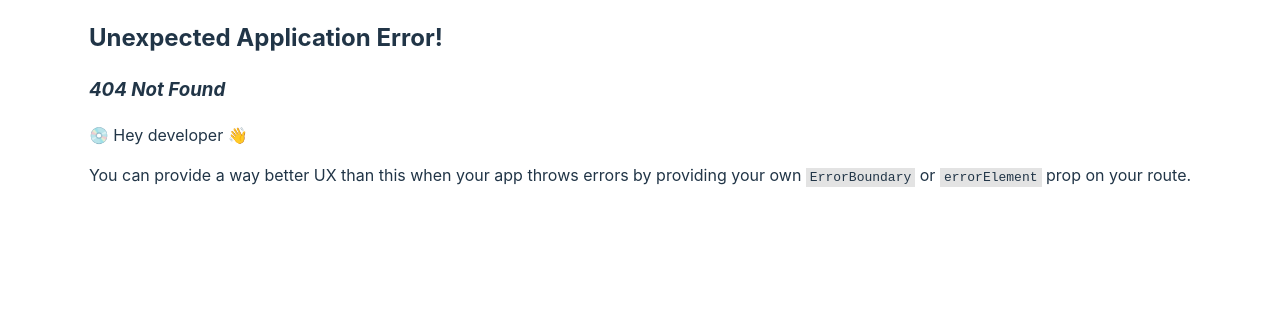
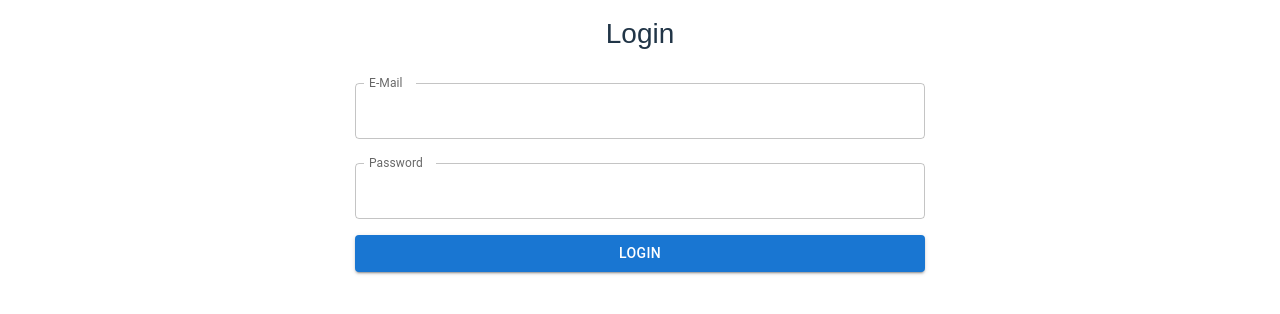
Before and after one commit to leonardrichertz/Bachelor-Thesis-Frontend, a React (Vite) app: page / in a window 1280 px wide. Before the commit this address had no page. Shown: the top 314 px of the page. Built offline with nearby package versions, Linux system fonts and the light colour scheme.

Commit message:
added login page

```diff
--- a/package.json
+++ b/package.json
@@ -13,12 +13,14 @@
     "@emotion/react": "^11.13.5",
     "@emotion/styled": "^11.13.5",
     "@mui/icons-material": "^6.1.9",
+    "@mui/lab": "6.0.0-beta.18",
     "@mui/material": "^6.1.9",
     "chart.js": "^4.4.7",
     "react": "^18.3.1",
     "react-chartjs-2": "^5.2.0",
     "react-dom": "^18.3.1",
-    "react-router-dom": "^7.0.1"
+    "react-router-dom": "^7.0.1",
+    "react-toastify": "^10.0.6"
   },
   "devDependencies": {
     "@eslint/js": "^9.15.0",
--- a/src/router.jsx
+++ b/src/router.jsx
@@ -1,9 +1,15 @@
 import { createBrowserRouter } from 'react-router-dom';
 
-// import Layout from './views/layout';
 import * as Weather from './views/weather';
 
+import * as Login from './views/login';
+
 const router = createBrowserRouter([
+    {
+        path: '/',
+        element: <Login.Component />,
+        action: Login.action
+    },
     {
         path: '/weather',
         element: <Weather.Component />
--- /dev/null
+++ b/src/views/login/index.js
@@ -0,0 +1,3 @@
+import { lazy } from 'react';
+
+export const Component = lazy(() => import('./page'));
--- /dev/null
+++ b/src/views/login/page.jsx
@@ -0,0 +1,93 @@
+import { useState } from 'react';
+import { Box, TextField, Typography } from '@mui/material';
+import LoadingButton from '@mui/lab/LoadingButton';
+import { toast } from 'react-toastify';
+
+export default function Login() {
+  const [email, setEmail] = useState('');
+  const [password, setPassword] = useState('');
+
+  const handleLogin = async () => {
+    try {
+      const response = await fetch(`${import.meta.env.VITE_BACHELOR_THESIS_BACKEND}/api/login`, {
+        method: 'POST',
+        headers: {
+          'Content-Type': 'application/json',
+        },
+        body: JSON.stringify({ email, password }),
+      });
+
+      if (!response.ok) {
+        throw new Error('Login failed');
+      }
+
+      const data = await response.json();
+      const { access_token } = data;
+      localStorage.setItem('access_token', access_token);
+      toast.success('Login successful');
+      window.location.href = '/weather';
+    } catch (error) {
+      toast.error('Login failed');
+    }
+  };
+
+  return (
+    <Box sx={{ mt: 1 }}>
+      <Typography
+        component="h1"
+        variant="h5"
+        sx={{
+          my: '15px',
+          fontFamily: 'Karla, sans-serif',
+          userSelect: 'none',
+          textAlign: 'center',
+          fontSize: '28px',
+        }}
+      >
+        Login
+      </Typography>
+      <TextField
+        margin="normal"
+        required
+        fullWidth
+        id="email"
+        label="E-Mail"
+        name="email"
+        autoComplete="email"
+        InputLabelProps={{
+          shrink: true,
+          required: false,
+          className: 'red-asterisk',
+        }}
+        value={email}
+        onChange={(e) => setEmail(e.target.value)}
+      />
+      <TextField
+        margin="normal"
+        required
+        fullWidth
+        name="password"
+        label="Password"
+        type="password"
+        id="password"
+        autoComplete="current-password"
+        InputLabelProps={{
+          shrink: true,
+          required: false,
+          className: 'red-asterisk',
+        }}
+        value={password}
+        onChange={(e) => setPassword(e.target.value)}
+      />
+      <LoadingButton
+        onClick={handleLogin}
+        fullWidth
+        variant="contained"
+        sx={{ mt: 1, mb: 2 }}
+        className="bg-primary"
+      >
+        Login
+      </LoadingButton>
+    </Box>
+  );
+}
--- a/src/views/weather/page.jsx
+++ b/src/views/weather/page.jsx
@@ -5,6 +5,7 @@ import WeatherStyle from '../../components/WeatherStyle';
 import LinearProgress from '@mui/material/LinearProgress';
 import LineGraph from '../../components/LineGraph';
 import WeatherWarning from '../../components/WeatherWarning';
+import { toast } from 'react-toastify';
 
 export default function Weather() {
     const [location, setLocation] = useState(null);
@@ -13,10 +14,6 @@ export default function Weather() {
     const [loading, setLoading] = useState(false);
     const [forecastData, setForecastData] = useState(currentLocationWeatherData?.daily || []);
     const [warning, setWarning] = useState(currentLocationWeatherData?.alerts || []);
-    console.log(forecastData);
-    console.log(warning);
-
-    console.log(currentLocationWeatherData);
 
     const labels = forecastData.map((_, index) => {
         const currentDate = new Date();
@@ -122,6 +119,31 @@ export default function Weather() {
         }
     };
 
+    const saveLocation = (latitude, longitude) => {
+        setLoading(true);
+        try {
+            const response = fetch(`${import.meta.env.VITE_BACHELOR_THESIS_BACKEND}/api/locations`, {
+                method: 'POST',
+                headers: {
+                    'Content-Type': 'application/json',
+                },
+                body: JSON.stringify({ latitude, longitude }),
+            });
+            if (response.ok) {
+                toast.success("Location saved successfully");
+            }
+            else {
+                toast.error("Error saving location:");
+            }
+        }
+        catch (error) {
+            toast.error("Error saving location:", error);
+        }
+        finally {
+            setLoading(false);
+        }
+    };
+
     useEffect(() => {
         if (location) {
             fetchWeatherData(location.latitude, location.longitude, unit);
@@ -151,9 +173,12 @@ export default function Weather() {
                 Get Current Location
             </Button>
             {location && (
-                <Typography variant="body1">
-                    Location: Latitude {location.latitude}, Longitude {location.longitude}
-                </Typography>
+                <Box sx={{ marginTop: 2 }}>
+                    <Typography variant="body1">
+                        Location: Latitude {location.latitude}, Longitude {location.longitude}
+                    </Typography>
+                    <Button variant="contained" onClick={() => saveLocation(location.latitude, location.longitude)} sx={{ margin: 2 }}> Save current Location for later use</Button>
+                </Box>
             )}
             {currentLocationWeatherData && !loading && (
                 <Box sx={{ width: '80%', height: '80%' }}>
@@ -162,8 +187,8 @@ export default function Weather() {
                         <WeatherStyle weather={currentLocationWeatherData.current.weather[0]} />
                         <Typography variant="body1">{Math.round(currentLocationWeatherData.current.temp)}{unit === 'metric' ? '°C' : '°F'}</Typography>
                         <Typography variant="body1">Humidity: {currentLocationWeatherData.current.humidity}%</Typography>
-                        <Typography variant="body1">Pressure: {currentLocationWeatherData.current.pressure}hPa</Typography>
-                        {(warning && warning.length > 0) &&(
+                        <Typography variant="body1">Atmospheric Pressure: {currentLocationWeatherData.current.pressure}hPa</Typography>
+                        {(warning && warning.length > 0) && (
                             <WeatherWarning warnings={warning} />
                         )}
                     </Box>
```
Also changed, not shown: src/components/SavedLocations.jsx (added, +63 -0 lines), 1 other file (tests, documents, lock files or other folders).
